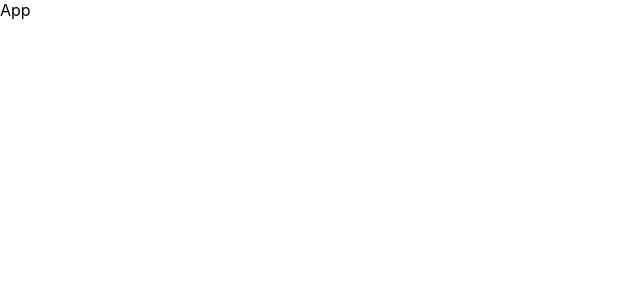
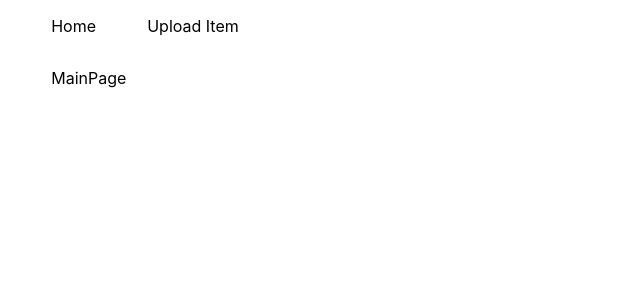
Before and after one commit to ahmadgabariin/auction, a React (Create React App) app: page / in a window 1280 px wide. Shown: the top 300 px of the page, without its empty margins (0-640 px from the left). Built offline with nearby package versions, Linux system fonts and the light colour scheme.

Commit message:
MainPage and Container components added

```diff
--- a/package.json
+++ b/package.json
@@ -3,11 +3,15 @@
   "version": "0.1.0",
   "private": true,
   "dependencies": {
+    "@emotion/react": "^11.9.3",
+    "@emotion/styled": "^11.9.3",
+    "@mui/material": "^5.8.6",
     "@testing-library/jest-dom": "^5.16.4",
     "@testing-library/react": "^13.3.0",
     "@testing-library/user-event": "^13.5.0",
     "react": "^18.2.0",
     "react-dom": "^18.2.0",
+    "react-router-dom": "^6.3.0",
     "react-scripts": "5.0.1",
     "web-vitals": "^2.1.4"
   },
--- a/src/App.js
+++ b/src/App.js
@@ -1,9 +1,10 @@
 import "./App.css";
+import Container from "./components/Container/Container";
 
 function App() {
   return (
     <div >
-      App
+      <Container />
     </div>
   );
 }
--- /dev/null
+++ b/src/components/Container/Container.css
@@ -0,0 +1,4 @@
+.Container {
+    margin-left: 4vw;
+    margin-top: 2vh;
+}
--- /dev/null
+++ b/src/components/Container/Container.js
@@ -0,0 +1,19 @@
+import React from 'react'
+import { BrowserRouter, Route, Routes } from 'react-router-dom'
+import MainPage from '../MainPage/MainPage'
+import Navbar from './../Navbar/Navbar'
+import './Container.css'
+function Container() {
+  return (
+    <div className='Container'>
+        <BrowserRouter>
+            <Navbar/>
+            <Routes>
+              <Route path='/' element = {<MainPage/>} />
+            </Routes>
+        </BrowserRouter>
+    </div>
+  )
+}
+
+export default Container
--- /dev/null
+++ b/src/components/MainPage/MainPage.css
@@ -0,0 +1,3 @@
+.main-page {
+    margin-top: 4vh;
+}
--- /dev/null
+++ b/src/components/MainPage/MainPage.js
@@ -0,0 +1,11 @@
+import React from 'react'
+import './MainPage.css'
+function MainPage() {
+  return (
+    <div className='main-page'>
+        MainPage
+    </div>
+  )
+}
+
+export default MainPage
--- /dev/null
+++ b/src/components/Navbar/Navbar.css
@@ -0,0 +1,9 @@
+.nav-bar {
+    display: flex;
+    column-gap: 4vw;
+}
+
+a {
+    text-decoration: none;
+    color: black;
+}
--- /dev/null
+++ b/src/components/Navbar/Navbar.js
@@ -0,0 +1,13 @@
+import React from 'react'
+import { Link } from "react-router-dom";
+import './Navbar.css'
+function Navbar() {
+  return (
+    <div className='nav-bar'>
+      <Link to={`/`} >Home</Link>
+      <Link to={`/uploadItem`} >Upload Item</Link>
+    </div>
+  )
+}
+
+export default Navbar
```
Also changed, not shown: src/components/Navbar.js (deleted, +0 -9 lines), 1 other file (tests, documents, lock files or other folders).
